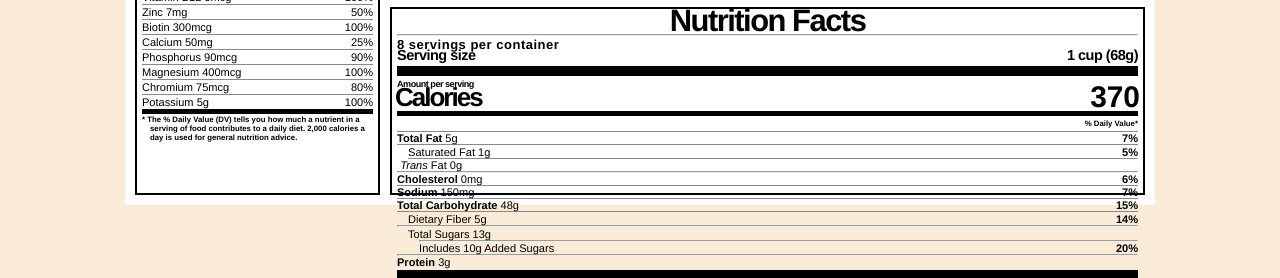
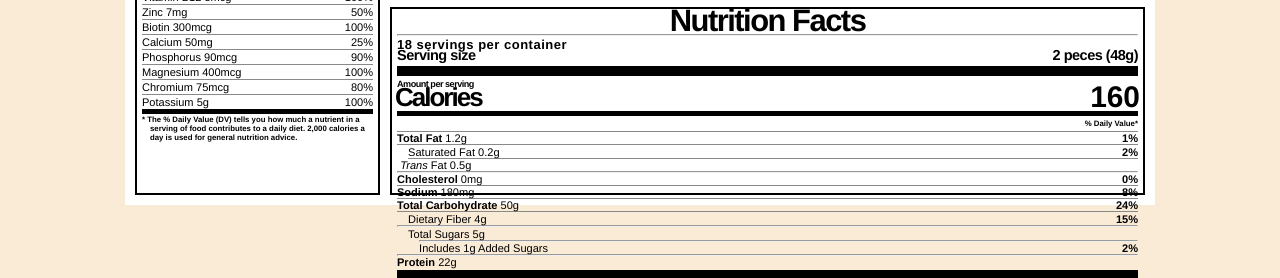
Before and after one commit to MadridistaPL/nutrition-label, a plain HTML site: page index.html in a window 1280 px wide. Shown: the part 737-1015 px from the top of the page. Drawn offline with Linux system fonts and the light colour scheme.

Commit message:
Update index.html

```diff
--- a/index.html
+++ b/index.html
@@ -247,8 +247,10 @@
         <header>
           <h1 class="bold">Nutrition Facts</h1>
           <hr class="divider" />
-          <p class="bold-medium">8 servings per container</p>
-          <p class="bold font-medium">Serving size <span>1 cup (68g)</span></p>
+          <p class="bold-medium">18 servings per container</p>
+          <p class="bold font-medium">
+            Serving size <span>2 peces (48g)</span>
+          </p>
         </header>
         <hr class="divider large" />
         <div class="calories-info">
@@ -256,45 +258,47 @@
             <h2 class="bold smallest-text">Amount per serving</h2>
             <p class="bold">Calories</p>
           </div>
-          <span class="bold">370</span>
+          <span class="bold">160</span>
         </div>
         <hr class="divider medium" />
         <div class="daily-value small-text">
           <p class="bold right daily">% Daily Value*</p>
           <div class="nutrients">
             <p>
-              <span><span class="bold">Total Fat</span> 5g</span>
-              <span class="bold">7%</span>
+              <span><span class="bold">Total Fat</span> 1.2g</span>
+              <span class="bold">1%</span>
             </p>
-            <p class="indent">Saturated Fat 1g <span class="bold">5%</span></p>
+            <p class="indent">
+              Saturated Fat 0.2g <span class="bold">2%</span>
+            </p>
             <p class="small-indent no-divider">
-              <span><i>Trans</i> Fat 0g</span>
+              <span><i>Trans</i> Fat 0.5g</span>
             </p>
             <hr class="divider" />
             <p>
               <span><span class="bold">Cholesterol</span> 0mg</span>
-              <span class="bold">6%</span>
+              <span class="bold">0%</span>
             </p>
             <p>
-              <span><span class="bold">Sodium</span> 150mg</span>
-              <span class="bold">7%</span>
+              <span><span class="bold">Sodium</span> 180mg</span>
+              <span class="bold">8%</span>
             </p>
             <p>
-              <span><span class="bold">Total Carbohydrate</span> 48g</span>
-              <span class="bold">15%</span>
+              <span><span class="bold">Total Carbohydrate</span> 50g</span>
+              <span class="bold">24%</span>
             </p>
             <p class="indent no-divider">
-              Dietary Fiber 5g <span class="bold">14%</span>
+              Dietary Fiber 4g <span class="bold">15%</span>
             </p>
             <hr class="divider" />
-            <p class="indent no-divider">Total Sugars 13g</p>
+            <p class="indent no-divider">Total Sugars 5g</p>
             <hr class="divider double-indent" />
             <p class="double-indent no-divider">
-              Includes 10g Added Sugars <span class="bold">20%</span>
+              Includes 1g Added Sugars <span class="bold">2%</span>
             </p>
             <hr class="divider" />
             <p class="no-divider">
-              <sapn><span class="bold">Protein</span> 3g</sapn>
+              <sapn><span class="bold">Protein</span> 22g</sapn>
             </p>
           </div>
           <hr class="divider large" />
```
